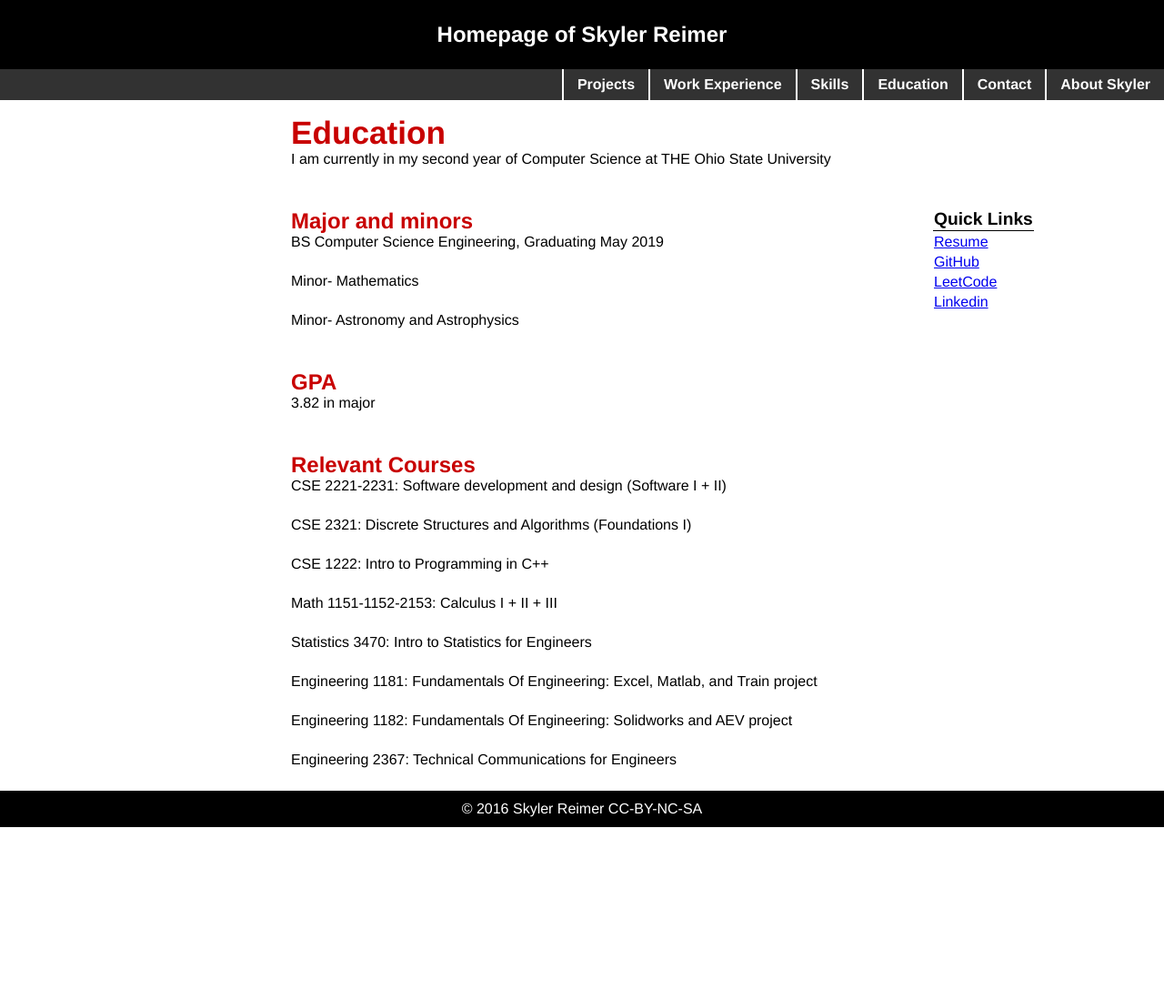
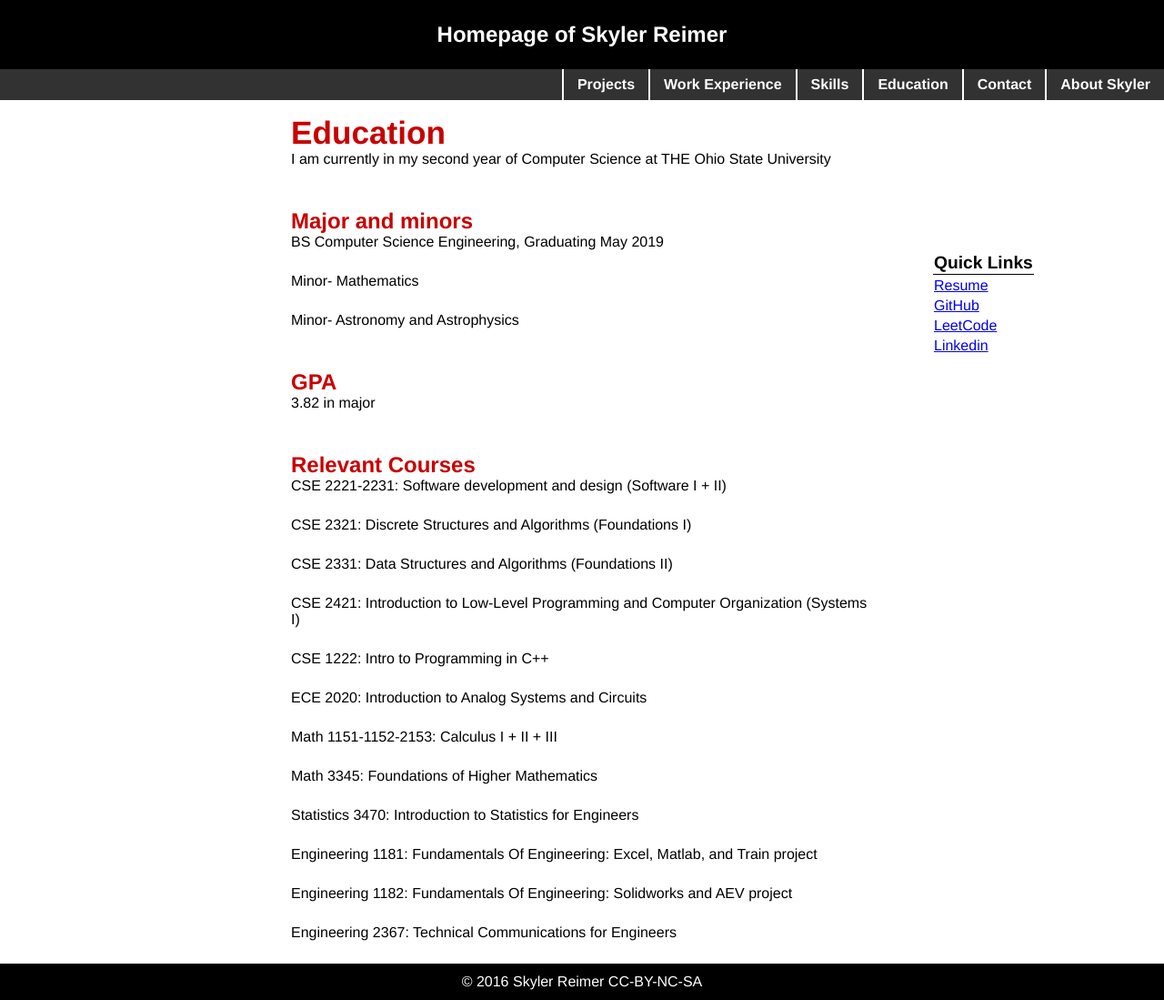
Before and after one commit to skylerreimer/skylerreimer.github.io, a Jekyll site: the page built from Education.html, in a window 1280 px wide. Shown: the whole page at 91% size. Built offline with Jekyll 4.4.1, drawn with Linux system fonts in a browser that asks for light colours; before the commit the page ends 909 px from its top, so only the background shows below that.

Commit message:
Update Education.html

```diff
--- a/Education.html
+++ b/Education.html
@@ -30,9 +30,13 @@
 
 <p>	CSE 2221-2231: Software development and design (Software I + II) </p>
 <p>	CSE 2321: Discrete Structures and Algorithms (Foundations I) </p>
+<p>	CSE 2331: Data Structures and Algorithms (Foundations II) </p>
+<p>	CSE 2421: Introduction to Low-Level Programming and Computer Organization (Systems I) </p>
 <p>	CSE 1222: Intro to Programming in C++ </p>
+<p>	ECE 2020: Introduction to Analog Systems and Circuits </p>
 <p>	Math 1151-1152-2153: Calculus I + II + III </p>
-<p>	Statistics 3470: Intro to Statistics for Engineers </p>
+<p>	Math 3345: Foundations of Higher Mathematics </p>
+<p>	Statistics 3470: Introduction to Statistics for Engineers </p>
 <p>	Engineering 1181: Fundamentals Of Engineering: Excel, Matlab, and Train project </p>
-<p> Engineering 1182: Fundamentals Of Engineering: Solidworks and AEV project
+<p> 	Engineering 1182: Fundamentals Of Engineering: Solidworks and AEV project </p>
 <p>	Engineering 2367: Technical Communications for Engineers </p>
```
